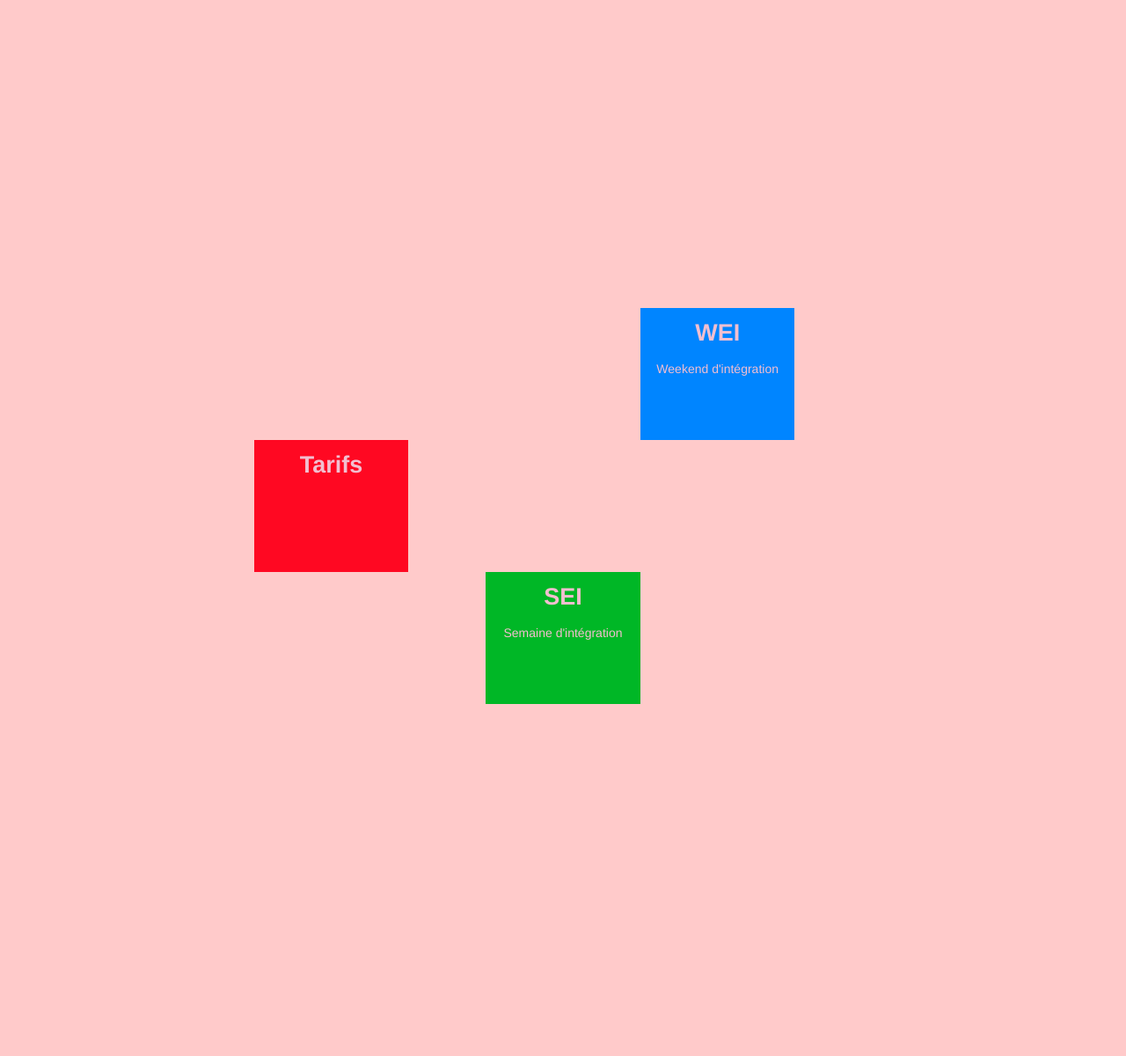
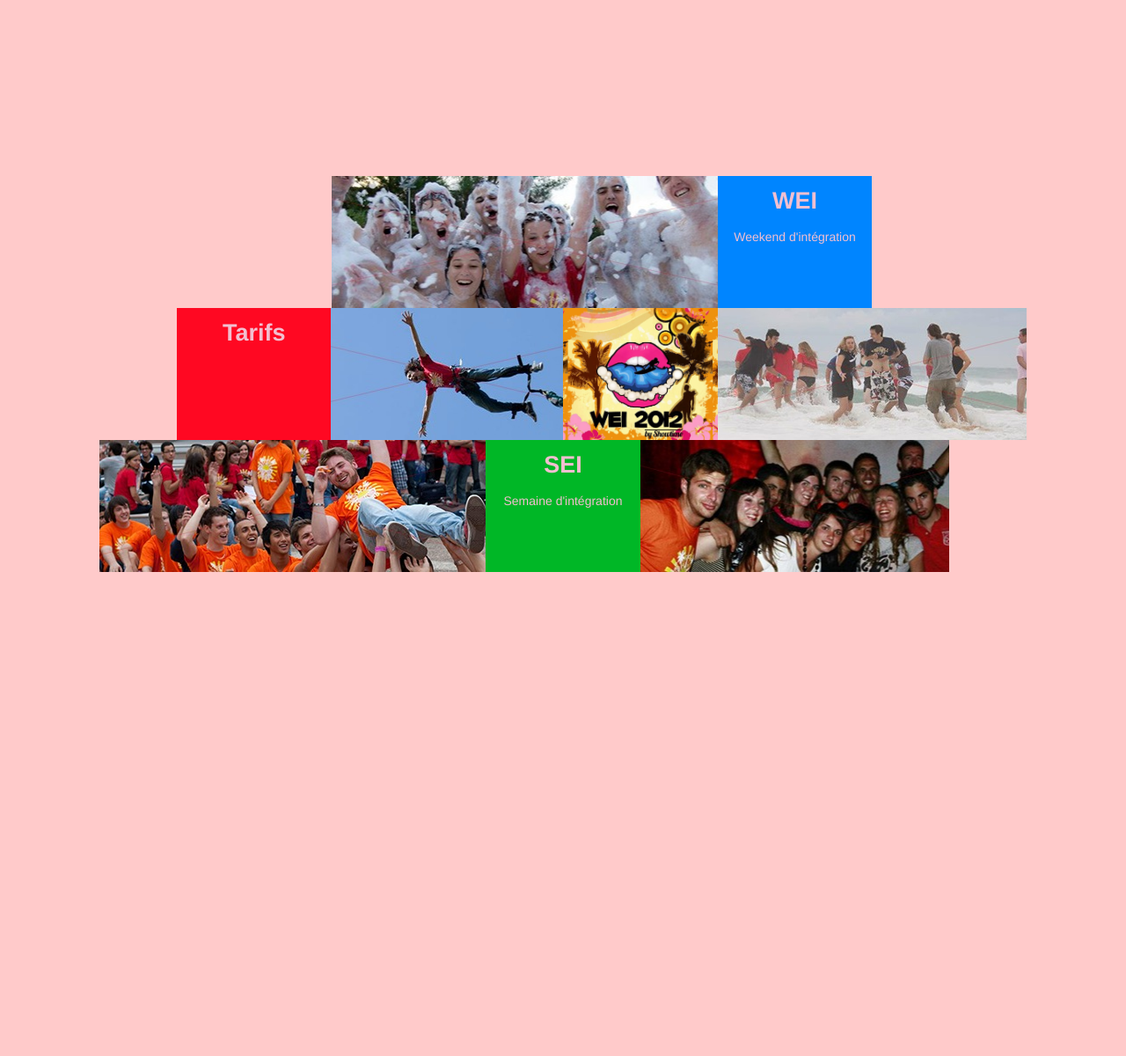
Before and after one commit to JeffersonBe/application_bungalow, a PHP site: page / in a window 1280 px wide. Shown: the whole page at 88% size. After the commit the page ends 650 px from the top, so only its background shows below. Run offline with PHP 8.4, Linux system fonts and the light colour scheme; some libraries are stand-ins or nearby versions.

Commit message:
Intégration des images

```diff
--- a/bungalow/index.html
+++ b/bungalow/index.html
@@ -29,14 +29,7 @@
 </head>
 <body class="row">
 <div id="main" class="twelve columns">
-    <div id="line1" class="row line hide-for-small">
-        <div id="panneau11" class="tiles four columns hide-for-small"></div>
-        <div id="panneau12" class="tiles three columns hide-for-small"></div>
-        <div id="panneau13" class="tiles two columns hide-for-small"></div>
-        <div id="panneau14" class="tiles three columns hide-for-small"></div>
-    </div>
-
-    <div id="line2" class="row line">
+    <div id="line2" class="row lineup hide-for-small">
         <div id="panneau21" class="tiles four columns"></div>
         <div id="panneau22" class="tiles three columns"></div>
         <div id="panneau23" class="tiles two columns"></div>
@@ -44,44 +37,42 @@
     </div>
 
     <div id="line3" class="row line">
-        <div id="panneau31" class="tiles four columns hide-for-small"></div>
-        <div id="panneau32" class="tiles three columns hide-for-small"></div>
+        <div id="panneau31" class="tiles three columns hide-for-small"></div>
+        <div id="panneau32" class="tiles five columns mobile-four"></div>
         <a href="#" data-reveal-id="presentation" data-animation="fadeAndPop" data-animationspeed="300" data-closeonbackgroundclick="true" data-dismissmodalclass="tiles close-reveal-modal">
-        <div id="panneau33" class="tiles two columns mobile-four">
-        <h3 class="text-center">WEI</h3>
-        <p class="text-center">Weekend d'intégration</p>
-        </div>
+            <div id="panneau33" class="tiles two columns mobile-four">
+                <h3 class="text-center">WEI</h3>
+                <p class="text-center">Weekend d'intégration</p>
+            </div>
         </a>
         <div id="panneau35" class="tiles two columns hide-for-small"></div>
-        <div id="panneau36" class="tiles one columns hide-for-small"></div>
     </div>
 
     <div id="line4" class="row line">
-        <div id="panneau41" class="tiles two columns"></div>
+        <div id="panneau41" class="tiles one columns hide-for-large hide-for-large-up hide-for-xlarge"></div>
         <a href="#" data-reveal-id="tarifs" data-animation="fadeAndPop" data-animationspeed="300" data-closeonbackgroundclick="true" data-dismissmodalclass="tiles close-reveal-modal">
             <div id="panneau42" class="tiles two columns mobile-four">
                 <h3 class="text-center">Tarifs</h3>
             </div>
         </a>
-        <div id="panneau43" class="tiles two columns"></div>
-        <div id="panneau44" class="tiles two columns"></div>
-        <div id="panneau45" class="tiles three columns"></div>
+        <div id="panneau43" class="tiles three columns mobile-four"></div>
+        <div id="panneau44" class="tiles two columns hide-for-small"></div>
+        <div id="panneau45" class="tiles four columns hide-for-small"></div>
     </div>
 
     <div id="line5" class="row line">
-        <div id="panneau51" class="tiles two columns"></div>
-        <div id="panneau52" class="tiles three columns"></div>
+        <div id="panneau52" class="tiles five columns hide-for-small"></div>
         <a href="#" data-reveal-id="tarifs" data-animation="fadeAndPop" data-animationspeed="300" data-closeonbackgroundclick="true" data-dismissmodal class="tiles close-reveal-modal">
           <div id="panneau53" class="tiles two columns mobile-four">
               <h3 class="text-center">SEI</h3>
               <p class="text-center">Semaine d'intégration</p>
           </div>
           </a>
-        <div id="panneau54" class="tiles two columns"></div>
-        <div id="panneau55" class="tiles three columns"></div>
+        <div id="panneau54" class="tiles four columns hide-for-small"></div>
+        <div id="panneau55" class="tiles one columns hide-for-small"></div>
     </div>
 
-<div id="line6" class="row line">
+<div id="line6" class="row line hide-for-small">
     <div id="panneau61" class="tiles two columns"></div>
     <div id="panneau62" class="tiles three columns"></div>
     <div id="panneau63" class="tiles two columns"></div>
--- a/bungalow/stylesheets/foundation.css
+++ b/bungalow/stylesheets/foundation.css
@@ -904,13 +904,28 @@ ul.orbit-bullets li.active.has-thumb { background-position: 0 0; border-top: 2px
 .line, .tiles, .menu {
 	height: 150px;
 }
+
+.lineup {
+    height: 75px;
+}
 /*** Panneau ***/
+#panneau32 { background: url(../images/mousse.jpg) center center; }
 
 #panneau33 { background-color: #0085ff; height: 100%: }
 
-#panneau42 {background-color: #ff0822; height: 100%;}
+#panneau42 { background-color: #ff0822; height: 100%; }
+
+#panneau43 { background: url(../images/saut.jpg) center center; }
+
+#panneau44 { background: url(../images/showtime.jpg) center center; background-size: auto 150px; }
+
+#panneau45 { background: url(../images/plage.jpg) center center; }
+
+#panneau52 { background: url(../images/orange.jpg) center center; }
 
 #panneau53 { background: #00b726; height: 100%; }
+
+#panneau54 { background: url(../images/soiree.jpg) center center; }
 
 #inscription {
 	background: url('../images/tileable_wood_texture.png');
```
Also changed, not shown: bungalow/images/foundation/page acceuil.jpg (added), bungalow/images/mousse.jpg (added), bungalow/images/orange.jpg (added), bungalow/images/plage.jpg (added), bungalow/images/saut.jpg (added), bungalow/images/showtime.jpg (added), bungalow/images/soiree.jpg (added), 3 other files.
